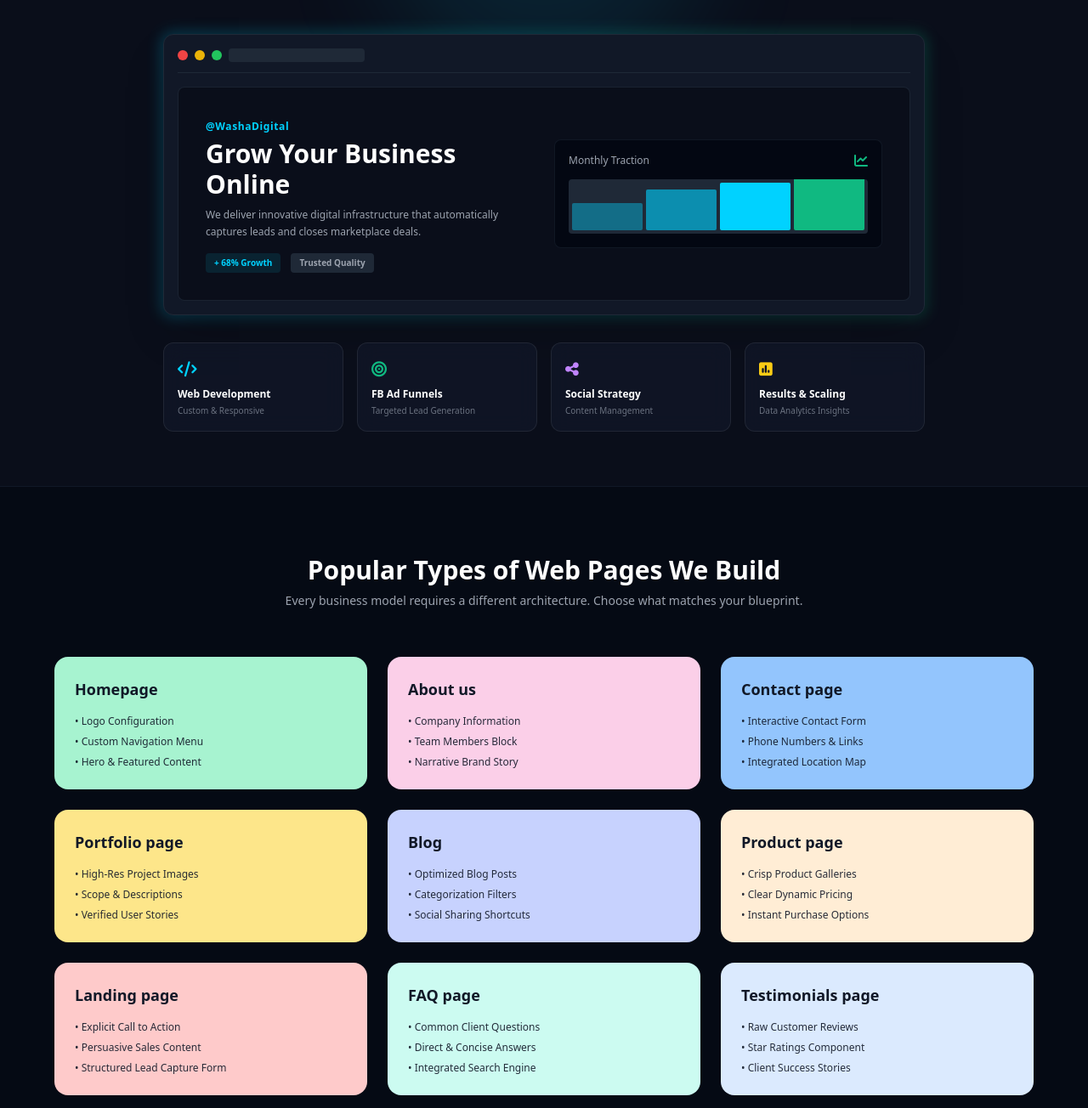
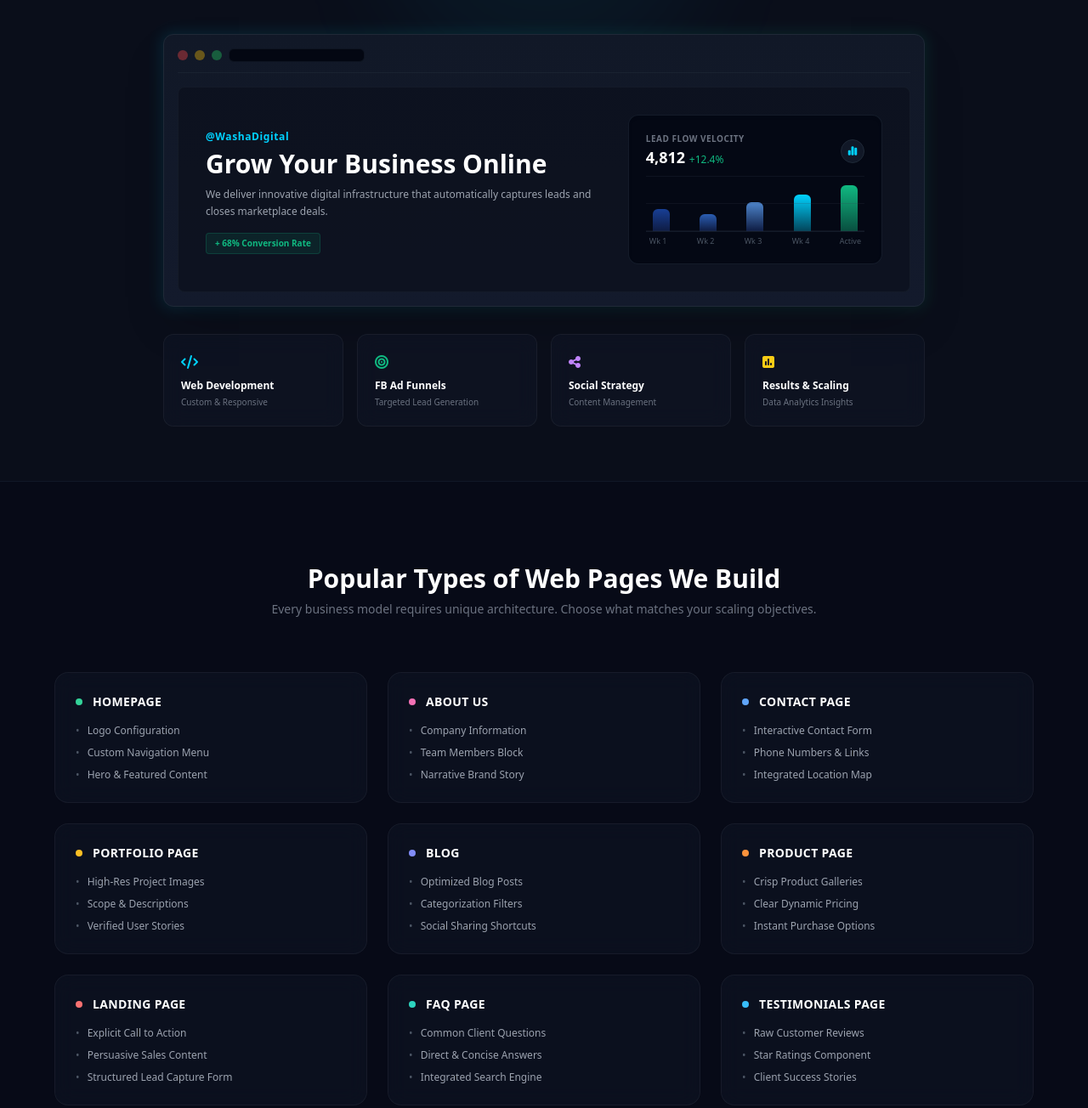
Before and after one commit to habtamukidus96-create/-Digital, a plain HTML site: page index.html in a window 1280 px wide. Shown: the part 340-1644 px from the top of the page at 85% size. Drawn offline with nearby package versions, Linux system fonts and the light colour scheme.

Commit message:
Update index.html

```diff
--- a/index.html
+++ b/index.html
@@ -24,20 +24,27 @@
     </script>
     <style>
         .glass-card {
-            background: rgba(19, 26, 44, 0.6);
+            background: rgba(19, 26, 44, 0.4);
             backdrop-filter: blur(12px);
             -webkit-backdrop-filter: blur(12px);
-            border: 1px solid rgba(255, 255, 255, 0.08);
+            border: 1px solid rgba(255, 255, 255, 0.05);
         }
         .glow-effect {
-            box-shadow: 0 0 25px rgba(0, 210, 255, 0.15);
+            box-shadow: 0 0 35px rgba(0, 210, 255, 0.1);
+        }
+        /* Sleek custom animated pulse for the chart */
+        @keyframes growUp {
+            from { height: 0%; }
+        }
+        .chart-bar {
+            animation: growUp 1s ease-out forwards;
         }
     </style>
 </head>
-<body class="bg-caveDark text-gray-200 font-sans antialiased selection:bg-cyberBlue selection:text-caveDark">
+<body class="bg-caveDark text-gray-300 font-sans antialiased selection:bg-cyberBlue selection:text-caveDark">
 
     <!-- Navbar Layout (Inspired by Screenshot_20260627-211149_Pinterest.jpg) -->
-    <header class="fixed top-0 w-full bg-caveDark/80 backdrop-blur-md border-b border-gray-800/50 z-50">
+    <header class="fixed top-0 w-full bg-caveDark/80 backdrop-blur-md border-b border-gray-900 z-50">
         <div class="max-w-7xl mx-auto px-6 h-20 flex items-center justify-between">
             <div class="flex items-center space-x-2">
                 <div class="w-8 h-8 bg-gradient-to-tr from-cyberBlue to-treasureGreen rounded-lg flex items-center justify-center text-caveDark font-black">W</div>
@@ -46,7 +53,6 @@
             <nav class="hidden md:flex space-x-8 text-sm font-medium text-gray-400">
                 <a href="#services" class="hover:text-cyberBlue transition">Services</a>
                 <a href="#types" class="hover:text-cyberBlue transition">Web Types</a>
-                <a href="#about" class="hover:text-cyberBlue transition">About</a>
                 <a href="#contact" class="hover:text-cyberBlue transition">Contact</a>
             </nav>
             <a href="https://t.me/your_telegram_username" target="_blank" class="bg-gradient-to-r from-cyberBlue to-blue-600 hover:opacity-90 text-caveDark px-5 py-2.5 rounded-full text-sm font-bold transition shadow-lg shadow-cyberBlue/20">
@@ -57,7 +63,7 @@
 
     <!-- Hero Section Design (Inspired by Screenshot_20260627-211149_Pinterest.jpg) -->
     <section class="pt-36 pb-16 px-6 max-w-7xl mx-auto text-center relative">
-        <div class="absolute top-12 left-1/2 -translate-x-1/2 w-96 h-96 bg-cyberBlue/10 rounded-full blur-3xl pointer-events-none"></div>
+        <div class="absolute top-12 left-1/2 -translate-x-1/2 w-96 h-96 bg-cyberBlue/5 rounded-full blur-3xl pointer-events-none"></div>
 
         <p class="text-cyberBlue font-semibold uppercase tracking-widest text-xs mb-3">— Professional —</p>
         <h1 class="text-4xl md:text-6xl font-extrabold text-white tracking-tight max-w-4xl mx-auto leading-tight">
@@ -70,36 +76,56 @@
 
         <!-- Dynamic Mockup Display Section -->
         <div class="mt-12 max-w-4xl mx-auto relative group">
-            <div class="absolute -inset-1 bg-gradient-to-r from-cyberBlue to-treasureGreen rounded-2xl blur opacity-20 group-hover:opacity-30 transition duration-1000"></div>
+            <div class="absolute -inset-1 bg-gradient-to-r from-cyberBlue to-treasureGreen rounded-2xl blur opacity-10 group-hover:opacity-20 transition duration-1000"></div>
             <!-- Interactive Studio Mockup Element -->
-            <div class="relative bg-gray-900 border border-gray-800 rounded-xl p-4 shadow-2xl glow-effect">
-                <div class="flex items-center space-x-2 border-b border-gray-800 pb-3 mb-4">
-                    <div class="w-3 h-3 bg-red-500 rounded-full"></div>
-                    <div class="w-3 h-3 bg-yellow-500 rounded-full"></div>
-                    <div class="w-3 h-3 bg-green-500 rounded-full"></div>
-                    <div class="h-4 w-40 bg-gray-800 rounded mx-auto"></div>
+            <div class="relative bg-gradient-to-b from-gray-900 to-caveCard border border-gray-800 rounded-xl p-4 shadow-2xl glow-effect">
+                <div class="flex items-center space-x-2 border-b border-gray-800/60 pb-3 mb-4">
+                    <div class="w-3 h-3 bg-red-500/40 rounded-full"></div>
+                    <div class="w-3 h-3 bg-yellow-500/40 rounded-full"></div>
+                    <div class="w-3 h-3 bg-green-500/40 rounded-full"></div>
+                    <div class="h-4 w-40 bg-gray-950 rounded-md border border-gray-800/40 mx-auto"></div>
                 </div>
-                <div class="bg-caveDark p-8 rounded-lg text-left border border-gray-800/80">
-                    <div class="grid grid-cols-1 md:grid-cols-2 gap-6 items-center">
-                        <div>
+                <div class="bg-caveDark/60 p-6 md:p-8 rounded-lg text-left border border-gray-800/40">
+                    <div class="grid grid-cols-1 md:grid-cols-5 gap-8 items-center">
+                        <div class="md:col-span-3">
                             <span class="text-xs text-cyberBlue font-bold tracking-wider">@WashaDigital</span>
                             <h3 class="text-2xl md:text-3xl font-black text-white mt-1">Grow Your Business Online</h3>
                             <p class="text-gray-400 text-xs mt-2 leading-relaxed">We deliver innovative digital infrastructure that automatically captures leads and closes marketplace deals.</p>
                             <div class="mt-4 flex space-x-3">
-                                <span class="bg-cyberBlue/10 text-cyberBlue text-[10px] font-bold px-2.5 py-1 rounded">+ 68% Growth</span>
-                                <span class="bg-gray-800 text-gray-400 text-[10px] font-bold px-2.5 py-1 rounded">Trusted Quality</span>
+                                <span class="bg-treasureGreen/10 text-treasureGreen text-[10px] font-bold px-2.5 py-1 rounded border border-treasureGreen/20">+ 68% Conversion Rate</span>
                             </div>
                         </div>
-                        <div class="bg-gray-950 p-4 rounded-lg border border-gray-800/50 flex flex-col justify-between h-32">
-                            <div class="flex justify-between items-center">
-                                <span class="text-xs text-gray-400 font-medium">Monthly Traction</span>
-                                <i class="fa-solid fa-chart-line text-treasureGreen"></i>
+
+                        <!-- Beautifully Redesigned Chart Element -->
+                        <div class="md:col-span-2 bg-gray-950/80 p-5 rounded-xl border border-gray-800/60 flex flex-col justify-between h-44 shadow-inner">
+                            <div class="flex justify-between items-center mb-2">
+                                <div>
+                                    <span class="text-[10px] text-gray-500 uppercase font-bold tracking-wider block">Lead Flow Velocity</span>
+                                    <span class="text-lg font-extrabold text-white">4,812 <span class="text-xs text-treasureGreen font-medium">+12.4%</span></span>
+                                </div>
+                                <div class="w-7 h-7 rounded-full bg-gray-900 flex items-center justify-center border border-gray-800">
+                                    <i class="fa-solid fa-chart-simple text-cyberBlue text-xs"></i>
+                                </div>
                             </div>
-                            <div class="w-full bg-gray-800 h-16 rounded overflow-hidden relative flex items-end p-1 space-x-1">
-                                <div class="w-full bg-cyberBlue/40 h-8 rounded-sm"></div>
-                                <div class="w-full bg-cyberBlue/60 h-12 rounded-sm"></div>
-                                <div class="w-full bg-cyberBlue h-14 rounded-sm"></div>
-                                <div class="w-full bg-treasureGreen h-20 rounded-sm"></div>
+                            <!-- Clean Vector Data Bars -->
+                            <div class="w-full h-20 flex items-end justify-between px-2 pt-2 border-b border-gray-800/60 relative">
+                                <div class="absolute inset-0 flex flex-col justify-between pointer-events-none opacity-20">
+                                    <div class="border-b border-gray-700 w-full h-0"></div>
+                                    <div class="border-b border-gray-700 w-full h-0"></div>
+                                    <div class="border-b border-gray-700 w-full h-0"></div>
+                                </div>
+                                <div class="chart-bar w-5 bg-gradient-to-t from-blue-900/40 to-blue-600/60 rounded-t-md" style="height: 45%;"></div>
+                                <div class="chart-bar w-5 bg-gradient-to-t from-blue-900/40 to-blue-500/70 rounded-t-md" style="height: 35%;"></div>
+                                <div class="chart-bar w-5 bg-gradient-to-t from-blue-900/40 to-blue-400/80 rounded-t-md" style="height: 60%;"></div>
+                                <div class="chart-bar w-5 bg-gradient-to-t from-cyberBlue/30 to-cyberBlue rounded-t-md" style="height: 75%;"></div>
+                                <div class="chart-bar w-5 bg-gradient-to-t from-treasureGreen/40 to-treasureGreen rounded-t-md" style="height: 95%;"></div>
+                            </div>
+                            <div class="flex justify-between text-[9px] text-gray-600 px-1 mt-1 font-medium">
+                                <span>Wk 1</span>
+                                <span>Wk 2</span>
+                                <span>Wk 3</span>
+                                <span>Wk 4</span>
+                                <span>Active</span>
                             </div>
                         </div>
                     </div>
@@ -108,119 +134,146 @@
         </div>
 
         <!-- Floating Glassmorphic Quick Tabs Base Layout (From Screenshot_20260627-211149_Pinterest.jpg) -->
-        <div class="grid grid-cols-2 lg:grid-cols-4 gap-4 max-w-4xl mx-auto mt-8">
-            <div class="glass-card p-4 rounded-xl text-left">
-                <i class="fa-solid fa-code text-cyberBlue mb-2 text-lg"></i>
+        <div id="services" class="grid grid-cols-2 lg:grid-cols-4 gap-4 max-w-4xl mx-auto mt-8">
+            <div class="glass-card p-5 rounded-xl text-left hover:border-cyberBlue/30 transition duration-300">
+                <i class="fa-solid fa-code text-cyberBlue mb-2 text-base"></i>
                 <h4 class="text-white text-xs font-bold">Web Development</h4>
                 <div class="text-[10px] text-gray-500 mt-1">Custom & Responsive</div>
             </div>
-            <div class="glass-card p-4 rounded-xl text-left">
-                <i class="fa-solid fa-bullseye text-treasureGreen mb-2 text-lg"></i>
+            <div class="glass-card p-5 rounded-xl text-left hover:border-treasureGreen/30 transition duration-300">
+                <i class="fa-solid fa-bullseye text-treasureGreen mb-2 text-base"></i>
                 <h4 class="text-white text-xs font-bold">FB Ad Funnels</h4>
                 <div class="text-[10px] text-gray-500 mt-1">Targeted Lead Generation</div>
             </div>
-            <div class="glass-card p-4 rounded-xl text-left">
-                <i class="fa-solid fa-share-nodes text-purple-400 mb-2 text-lg"></i>
+            <div class="glass-card p-5 rounded-xl text-left hover:border-purple-400/30 transition duration-300">
+                <i class="fa-solid fa-share-nodes text-purple-400 mb-2 text-base"></i>
                 <h4 class="text-white text-xs font-bold">Social Strategy</h4>
                 <div class="text-[10px] text-gray-500 mt-1">Content Management</div>
             </div>
-            <div class="glass-card p-4 rounded-xl text-left">
-                <i class="fa-solid fa-square-poll-vertical text-yellow-400 mb-2 text-lg"></i>
+            <div class="glass-card p-5 rounded-xl text-left hover:border-yellow-400/30 transition duration-300">
+                <i class="fa-solid fa-square-poll-vertical text-yellow-400 mb-2 text-base"></i>
                 <h4 class="text-white text-xs font-bold">Results & Scaling</h4>
                 <div class="text-[10px] text-gray-500 mt-1">Data Analytics Insights</div>
             </div>
         </div>
     </section>
 
-    <!-- Popular Types of Web Pages Grid (Replicated from Screenshot_20260627-211405_Pinterest.jpg) -->
-    <section id="types" class="py-20 bg-gray-950/60 border-t border-b border-gray-900 px-6">
+    <!-- Popular Types of Web Pages Grid (Rebalanced from Screenshot_20260627-211405_Pinterest.jpg to fit Premium Theme) -->
+    <section id="types" class="py-24 bg-gray-950/40 border-t border-b border-gray-900 px-6">
         <div class="max-w-6xl mx-auto">
-            <div class="text-center mb-14">
+            <div class="text-center mb-16">
                 <h2 class="text-2xl md:text-3xl font-extrabold text-white">Popular Types of Web Pages We Build</h2>
-                <p class="text-gray-400 text-sm mt-2">Every business model requires a different architecture. Choose what matches your blueprint.</p>
+                <p class="text-gray-500 text-sm mt-2">Every business model requires unique architecture. Choose what matches your scaling objectives.</p>
             </div>
 
-            <!-- The Grid Element from your reference files -->
+            <!-- Redesigned Grid Structure: Replaced bright card colors with sleek dark-glass architecture -->
             <div class="grid grid-cols-1 sm:grid-cols-2 lg:grid-cols-3 gap-6">
                 <!-- Homepage -->
-                <div class="bg-[#A7F3D0] text-gray-900 p-6 rounded-2xl transition hover:scale-[1.02] duration-300">
-                    <h3 class="text-lg font-bold mb-4">Homepage</h3>
-                    <ul class="space-y-2 text-xs font-medium opacity-90">
-                        <li>• Logo Configuration</li>
-                        <li>• Custom Navigation Menu</li>
-                        <li>• Hero & Featured Content</li>
+                <div class="glass-card p-6 rounded-2xl transition hover:border-gray-700 duration-300">
+                    <div class="flex items-center space-x-3 mb-4">
+                        <div class="w-2 h-2 rounded-full bg-emerald-400"></div>
+                        <h3 class="text-sm font-bold text-white tracking-wide uppercase">Homepage</h3>
+                    </div>
+                    <ul class="space-y-2.5 text-xs text-gray-400 font-medium">
+                        <li><span class="text-gray-600 mr-1.5">•</span> Logo Configuration</li>
+                        <li><span class="text-gray-600 mr-1.5">•</span> Custom Navigation Menu</li>
+                        <li><span class="text-gray-600 mr-1.5">•</span> Hero & Featured Content</li>
                     </ul>
                 </div>
                 <!-- About Us -->
-                <div class="bg-[#FBCFE8] text-gray-900 p-6 rounded-2xl transition hover:scale-[1.02] duration-300">
-                    <h3 class="text-lg font-bold mb-4">About us</h3>
-                    <ul class="space-y-2 text-xs font-medium opacity-90">
-                        <li>• Company Information</li>
-                        <li>• Team Members Block</li>
-                        <li>• Narrative Brand Story</li>
+                <div class="glass-card p-6 rounded-2xl transition hover:border-gray-700 duration-300">
+                    <div class="flex items-center space-x-3 mb-4">
+                        <div class="w-2 h-2 rounded-full bg-pink-400"></div>
+                        <h3 class="text-sm font-bold text-white tracking-wide uppercase">About us</h3>
+                    </div>
+                    <ul class="space-y-2.5 text-xs text-gray-400 font-medium">
+                        <li><span class="text-gray-600 mr-1.5">•</span> Company Information</li>
+                        <li><span class="text-gray-600 mr-1.5">•</span> Team Members Block</li>
+                        <li><span class="text-gray-600 mr-1.5">•</span> Narrative Brand Story</li>
                     </ul>
                 </div>
                 <!-- Contact page -->
-                <div class="bg-[#93C5FD] text-gray-900 p-6 rounded-2xl transition hover:scale-[1.02] duration-300">
-                    <h3 class="text-lg font-bold mb-4">Contact page</h3>
-                    <ul class="space-y-2 text-xs font-medium opacity-90">
-                        <li>• Interactive Contact Form</li>
-                        <li>• Phone Numbers & Links</li>
-                        <li>• Integrated Location Map</li>
+                <div class="glass-card p-6 rounded-2xl transition hover:border-gray-700 duration-300">
+                    <div class="flex items-center space-x-3 mb-4">
+                        <div class="w-2 h-2 rounded-full bg-blue-400"></div>
+                        <h3 class="text-sm font-bold text-white tracking-wide uppercase">Contact page</h3>
+                    </div>
+                    <ul class="space-y-2.5 text-xs text-gray-400 font-medium">
+                        <li><span class="text-gray-600 mr-1.5">•</span> Interactive Contact Form</li>
+                        <li><span class="text-gray-600 mr-1.5">•</span> Phone Numbers & Links</li>
+                        <li><span class="text-gray-600 mr-1.5">•</span> Integrated Location Map</li>
                     </ul>
                 </div>
                 <!-- Portfolio page -->
-                <div class="bg-[#FDE68A] text-gray-900 p-6 rounded-2xl transition hover:scale-[1.02] duration-300">
-                    <h3 class="text-lg font-bold mb-4">Portfolio page</h3>
-                    <ul class="space-y-2 text-xs font-medium opacity-90">
-                        <li>• High-Res Project Images</li>
-                        <li>• Scope & Descriptions</li>
-                        <li>• Verified User Stories</li>
+                <div class="glass-card p-6 rounded-2xl transition hover:border-gray-700 duration-300">
+                    <div class="flex items-center space-x-3 mb-4">
+                        <div class="w-2 h-2 rounded-full bg-amber-400"></div>
+                        <h3 class="text-sm font-bold text-white tracking-wide uppercase">Portfolio page</h3>
+                    </div>
+                    <ul class="space-y-2.5 text-xs text-gray-400 font-medium">
+                        <li><span class="text-gray-600 mr-1.5">•</span> High-Res Project Images</li>
+                        <li><span class="text-gray-600 mr-1.5">•</span> Scope & Descriptions</li>
+                        <li><span class="text-gray-600 mr-1.5">•</span> Verified User Stories</li>
                     </ul>
                 </div>
                 <!-- Blog -->
-                <div class="bg-[#C7D2FE] text-gray-900 p-6 rounded-2xl transition hover:scale-[1.02] duration-300">
-                    <h3 class="text-lg font-bold mb-4">Blog</h3>
-                    <ul class="space-y-2 text-xs font-medium opacity-90">
-                        <li>• Optimized Blog Posts</li>
-                        <li>• Categorization Filters</li>
-                        <li>• Social Sharing Shortcuts</li>
+                <div class="glass-card p-6 rounded-2xl transition hover:border-gray-700 duration-300">
+                    <div class="flex items-center space-x-3 mb-4">
+                        <div class="w-2 h-2 rounded-full bg-indigo-400"></div>
+                        <h3 class="text-sm font-bold text-white tracking-wide uppercase">Blog</h3>
+                    </div>
+                    <ul class="space-y-2.5 text-xs text-gray-400 font-medium">
+                        <li><span class="text-gray-600 mr-1.5">•</span> Optimized Blog Posts</li>
+                        <li><span class="text-gray-600 mr-1.5">•</span> Categorization Filters</li>
+                        <li><span class="text-gray-600 mr-1.5">•</span> Social Sharing Shortcuts</li>
                     </ul>
                 </div>
                 <!-- Product page -->
-                <div class="bg-[#FFEDD5] text-gray-900 p-6 rounded-2xl transition hover:scale-[1.02] duration-300">
-                    <h3 class="text-lg font-bold mb-4">Product page</h3>
-                    <ul class="space-y-2 text-xs font-medium opacity-90">
-                        <li>• Crisp Product Galleries</li>
-                        <li>• Clear Dynamic Pricing</li>
-                        <li>• Instant Purchase Options</li>
+                <div class="glass-card p-6 rounded-2xl transition hover:border-gray-700 duration-300">
+                    <div class="flex items-center space-x-3 mb-4">
+                        <div class="w-2 h-2 rounded-full bg-orange-400"></div>
+                        <h3 class="text-sm font-bold text-white tracking-wide uppercase">Product page</h3>
+                    </div>
+                    <ul class="space-y-2.5 text-xs text-gray-400 font-medium">
+                        <li><span class="text-gray-600 mr-1.5">•</span> Crisp Product Galleries</li>
+                        <li><span class="text-gray-600 mr-1.5">•</span> Clear Dynamic Pricing</li>
+                        <li><span class="text-gray-600 mr-1.5">•</span> Instant Purchase Options</li>
                     </ul>
                 </div>
                 <!-- Landing page -->
-                <div class="bg-[#FECACA] text-gray-900 p-6 rounded-2xl transition hover:scale-[1.02] duration-300">
-                    <h3 class="text-lg font-bold mb-4">Landing page</h3>
-                    <ul class="space-y-2 text-xs font-medium opacity-90">
-                        <li>• Explicit Call to Action</li>
-                        <li>• Persuasive Sales Content</li>
-                        <li>• Structured Lead Capture Form</li>
+                <div class="glass-card p-6 rounded-2xl transition hover:border-gray-700 duration-300">
+                    <div class="flex items-center space-x-3 mb-4">
+                        <div class="w-2 h-2 rounded-full bg-red-400"></div>
+                        <h3 class="text-sm font-bold text-white tracking-wide uppercase">Landing page</h3>
+                    </div>
+                    <ul class="space-y-2.5 text-xs text-gray-400 font-medium">
+                        <li><span class="text-gray-600 mr-1.5">•</span> Explicit Call to Action</li>
+                        <li><span class="text-gray-600 mr-1.5">•</span> Persuasive Sales Content</li>
+                        <li><span class="text-gray-600 mr-1.5">•</span> Structured Lead Capture Form</li>
                     </ul>
                 </div>
                 <!-- FAQ page -->
-                <div class="bg-[#CCFBF1] text-gray-900 p-6 rounded-2xl transition hover:scale-[1.02] duration-300">
-                    <h3 class="text-lg font-bold mb-4">FAQ page</h3>
-                    <ul class="space-y-2 text-xs font-medium opacity-90">
-                        <li>• Common Client Questions</li>
-                        <li>• Direct & Concise Answers</li>
-                        <li>• Integrated Search Engine</li>
+                <div class="glass-card p-6 rounded-2xl transition hover:border-gray-700 duration-300">
+                    <div class="flex items-center space-x-3 mb-4">
+                        <div class="w-2 h-2 rounded-full bg-teal-400"></div>
+                        <h3 class="text-sm font-bold text-white tracking-wide uppercase">FAQ page</h3>
+                    </div>
+                    <ul class="space-y-2.5 text-xs text-gray-400 font-medium">
+                        <li><span class="text-gray-600 mr-1.5">•</span> Common Client Questions</li>
+                        <li><span class="text-gray-600 mr-1.5">•</span> Direct & Concise Answers</li>
+                        <li><span class="text-gray-600 mr-1.5">•</span> Integrated Search Engine</li>
                     </ul>
                 </div>
                 <!-- Testimonials page -->
-                <div class="bg-[#DBEAFE] text-gray-900 p-6 rounded-2xl transition hover:scale-[1.02] duration-300">
-                    <h3 class="text-lg font-bold mb-4">Testimonials page</h3>
-                    <ul class="space-y-2 text-xs font-medium opacity-90">
-                        <li>• Raw Customer Reviews</li>
-                        <li>• Star Ratings Component</li>
-                        <li>• Client Success Stories</li>
+                <div class="glass-card p-6 rounded-2xl transition hover:border-gray-700 duration-300">
+                    <div class="flex items-center space-x-3 mb-4">
+                        <div class="w-2 h-2 rounded-full bg-sky-400"></div>
+                        <h3 class="text-sm font-bold text-white tracking-wide uppercase">Testimonials page</h3>
+                    </div>
+                    <ul class="space-y-2.5 text-xs text-gray-400 font-medium">
+                        <li><span class="text-gray-600 mr-1.5">•</span> Raw Customer Reviews</li>
+                        <li><span class="text-gray-600 mr-1.5">•</span> Star Ratings Component</li>
+                        <li><span class="text-gray-600 mr-1.5">•</span> Client Success Stories</li>
                     </ul>
                 </div>
             </div>
```
